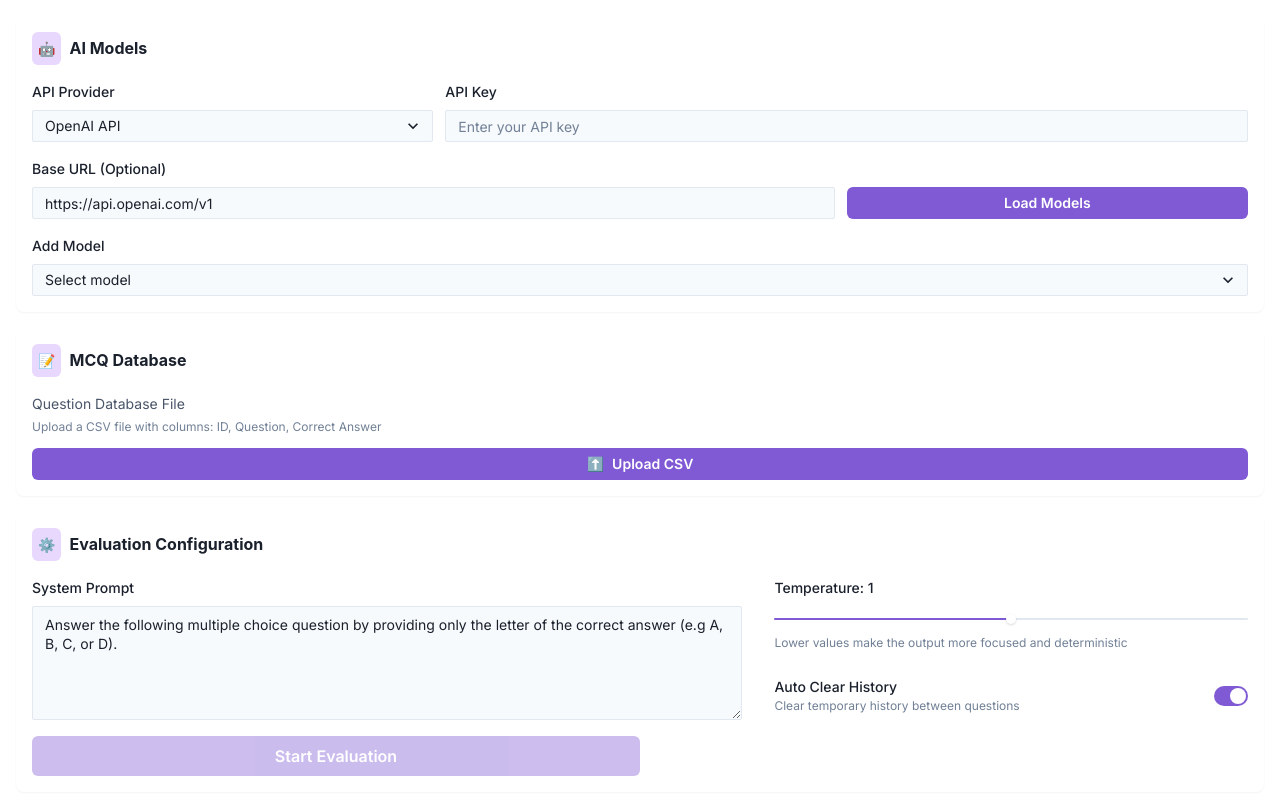
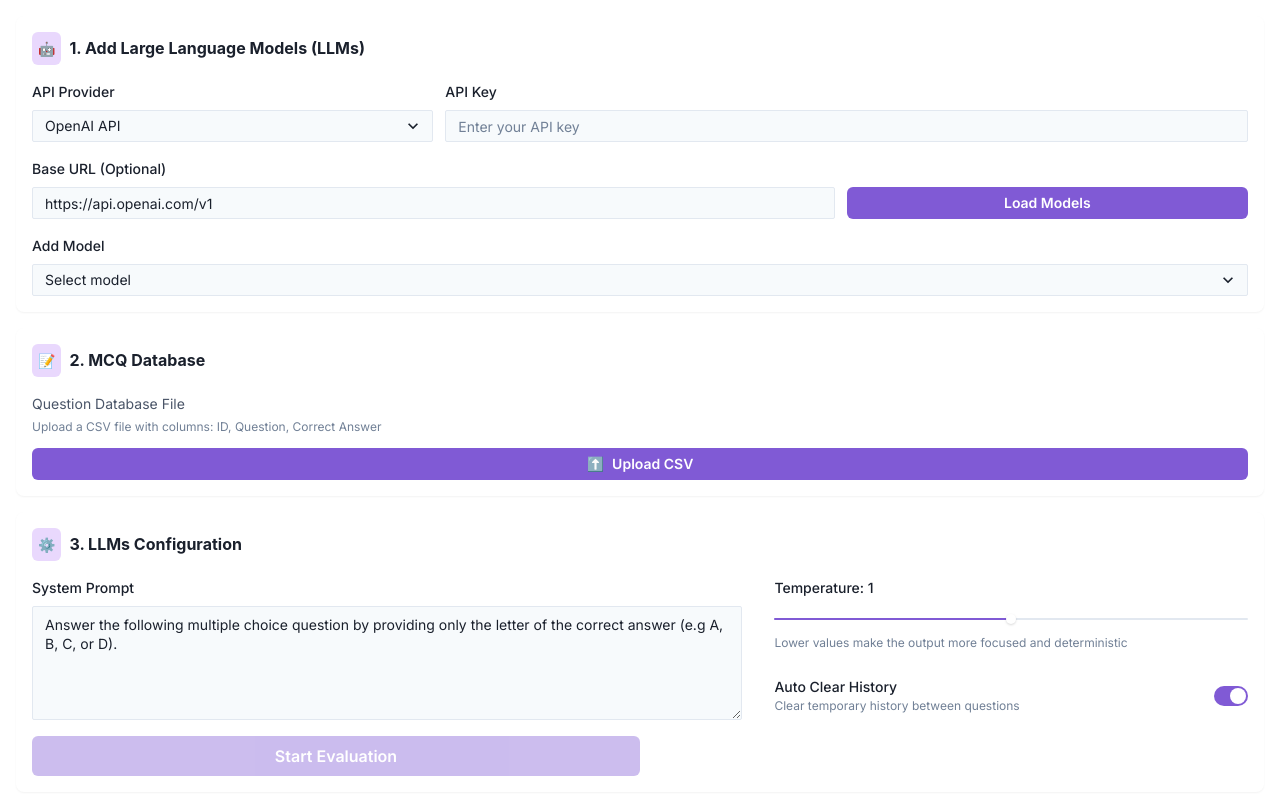
Before and after one commit to hmfetouh/LLMs-Accuracy-VS-Consistency, a Next.js app: page / in a window 1280 px wide. Built offline with nearby package versions, Linux system fonts and the light colour scheme.

Commit message:
Change sections title

```diff
--- a/src/app/page.tsx
+++ b/src/app/page.tsx
@@ -176,7 +176,7 @@ export default function Home() {
             <Box p={1.5} bg="purple.100" borderRadius="md">
               <Text fontSize="sm" color="purple.600">🤖</Text>
             </Box>
-            <Heading size="sm">AI Models</Heading>
+            <Heading size="sm">1. Add Large Language Models (LLMs)</Heading>
           </HStack>
 
           <Box>
@@ -299,7 +299,7 @@ export default function Home() {
             <Box p={1.5} bg="purple.100" borderRadius="md">
               <Text fontSize="sm" color="purple.600">📝</Text>
             </Box>
-            <Heading size="sm">MCQ Database</Heading>
+            <Heading size="sm">2. MCQ Database</Heading>
           </HStack>
 
           <VStack spacing={1} align="stretch">
@@ -336,7 +336,7 @@ export default function Home() {
             <Box p={1.5} bg="purple.100" borderRadius="md">
               <Text fontSize="sm" color="purple.600">⚙️</Text>
             </Box>
-            <Heading size="sm">Evaluation Configuration</Heading>
+            <Heading size="sm">3. LLMs Configuration</Heading>
           </HStack>
 
           <VStack spacing={4} align="stretch">
```
